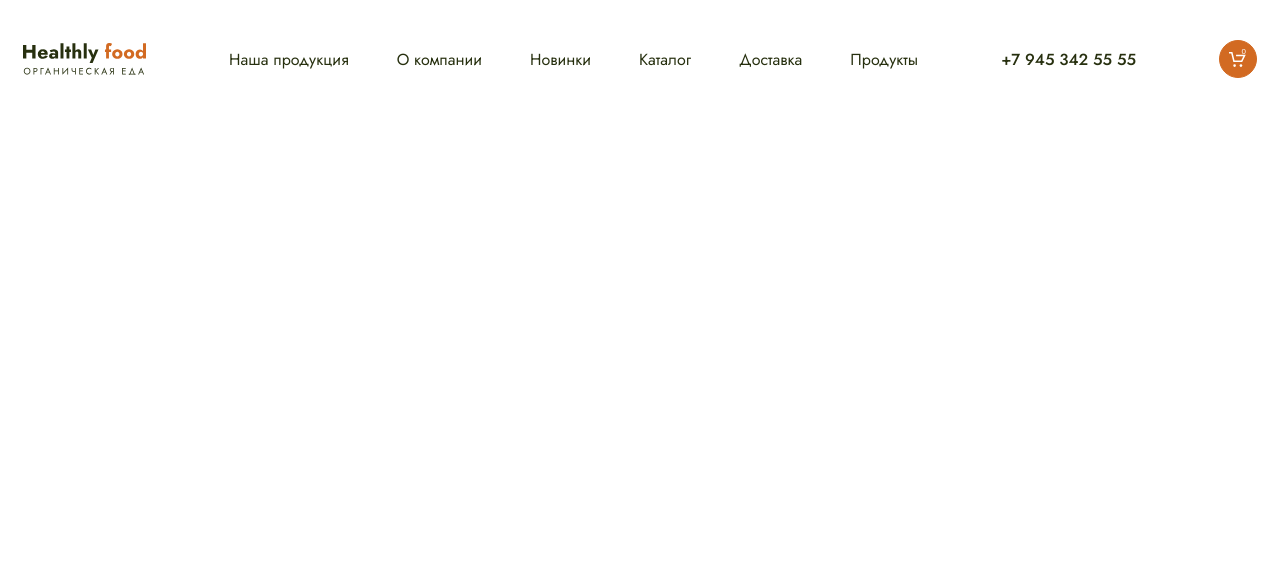
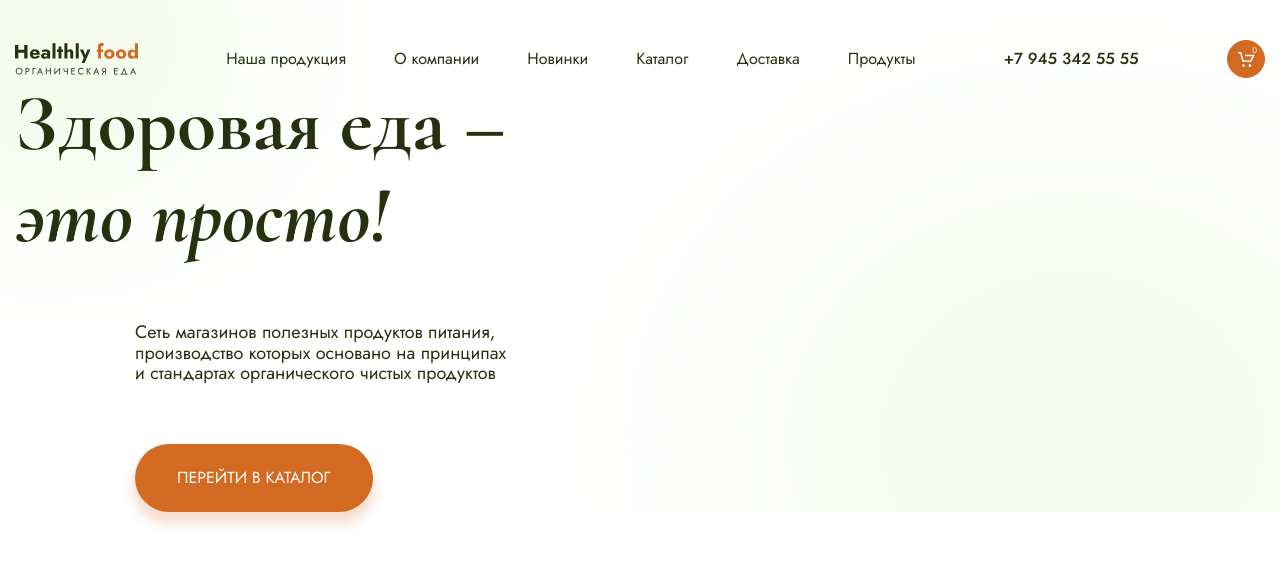
Before and after one commit to NataliFeo/Module02-Shop, a website built with webpack: page src/index.html in a window 1280 px wide. Built offline with nearby package versions, Linux system fonts and the light colour scheme.

Commit message:
add main screen

```diff
--- a/package.json
+++ b/package.json
@@ -13,6 +13,7 @@
   "dependencies": {
     "css-loader": "^6.5.1",
     "html-webpack-plugin": "^5.5.0",
+    "normalize.css": "^8.0.1",
     "sass": "^1.49.0",
     "sass-loader": "^12.4.0",
     "style-loader": "^3.3.1",
--- a/src/index.html
+++ b/src/index.html
@@ -37,6 +37,22 @@
                 <span class="header__counter">0</span>
             </button>
         </header>
+        <div class="container">
+            <div class="main__text">
+                <h1 class="title title_block">
+                    Здоровая еда &ndash;
+                    <span class="title__span">это просто!</span>
+                </h1>
+                <div class="main__item">
+                    <p class="description description_size-s">
+                        Сеть магазинов полезных продуктов питания, производство которых основано на&nbsp;принципах и стандартах органического чистых продуктов
+                    </p>
+                    <div class="main__link">
+                        <a href="#" class="link">Перейти в каталог</a>
+                    </div>
+                </div>
+            </div>
+        </div>
     </div>
 </body>
 </html>
--- a/src/index.js
+++ b/src/index.js
@@ -1,2 +1,3 @@
+import 'normalize.css';
 import './styles/main.scss';
 import './index.html';
--- a/src/styles/main.scss
+++ b/src/styles/main.scss
@@ -14,17 +14,16 @@ html {
 body {
     font-size: 1.6rem;
     font-family: $font-jost;
+    color: $green;
 }
 
 .header {
-    max-width: 1440 px;
+    max-width: 1440px;
     margin: 0 auto;
-    padding-left: 15px;
-    padding-right: 15px;
+    padding: 4rem 15px 0 15px;
     display: flex;
     justify-content: space-between;
     align-items: center;
-    margin-top: 4rem;
     &__nav {
         display: flex;
         list-style-type: none;
@@ -33,7 +32,6 @@ body {
         gap: 4.8rem;
     }
     &__link {
-        font-size: 1.6rem;
         color: $green;
         text-decoration: none;
         &:hover {
@@ -41,7 +39,6 @@ body {
         }
     }
     &__tel {
-        font-size: 1.6rem;
         color: $green;
         font-weight: 500;
         text-decoration: none;
@@ -70,8 +67,8 @@ body {
         font-size: .8rem;
         color: $white;
         position: absolute;
-        right: 1rem;
-        top: .6rem;
+        right: .7rem;
+        top: .5rem;
     }
 }
 
@@ -83,3 +80,55 @@ body {
     width: 12.3rem;
     height: 3.2rem;
 }
+.container {
+    max-width: 1440px;
+    margin: 0 auto;
+    padding-left: 15px;
+    padding-right: 15px;
+}
+.main {
+    background-image: url(../images/main.png);
+    background-size: cover;
+    background-position-x: center;
+    &__item {
+        margin-left: 12rem;
+        max-width: 378px;
+        margin-top: 6rem;
+    }
+    &__link {
+        margin-top: 6rem;
+    }
+}
+.title {
+    font-family: 'Cormorant', serif;
+    font-weight: 700;
+    font-size: 8rem;
+    margin: 0;
+    &__span {
+        font-style: italic;
+    }
+    &_block {
+        .title__span {
+            display: block;
+        }
+    }
+}
+.description {
+    margin: 0;
+    &_size-s {
+        font-size: 1.8rem;
+    }
+}
+.link {
+    color: $white;
+    text-transform: uppercase;
+    padding: 2.5rem 4.2rem;
+    background-color: $orange;
+    box-shadow: 0px 1rem 1.1rem .2rem rgba(207, 92, 13, 0.2);
+    text-decoration: none;
+    border-radius: 3.8rem;
+    display: inline-block;
+}
+.main__link {
+
+}
```
Also changed, not shown: dist/images/e2674fdd6b10d7de8a78.png (added), dist/index.html, dist/styles/main.css, src/images/coffee.jpg (deleted), src/images/main.png (added), 1 other file.
